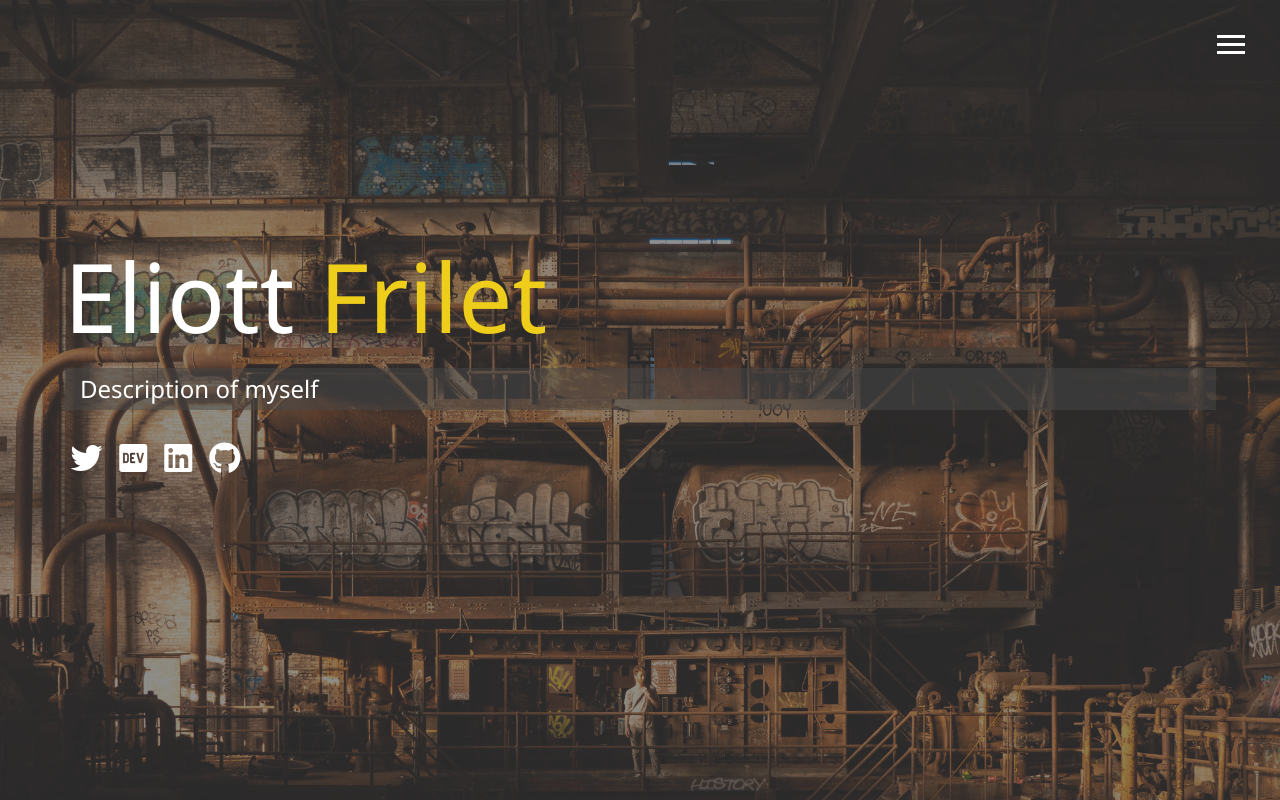
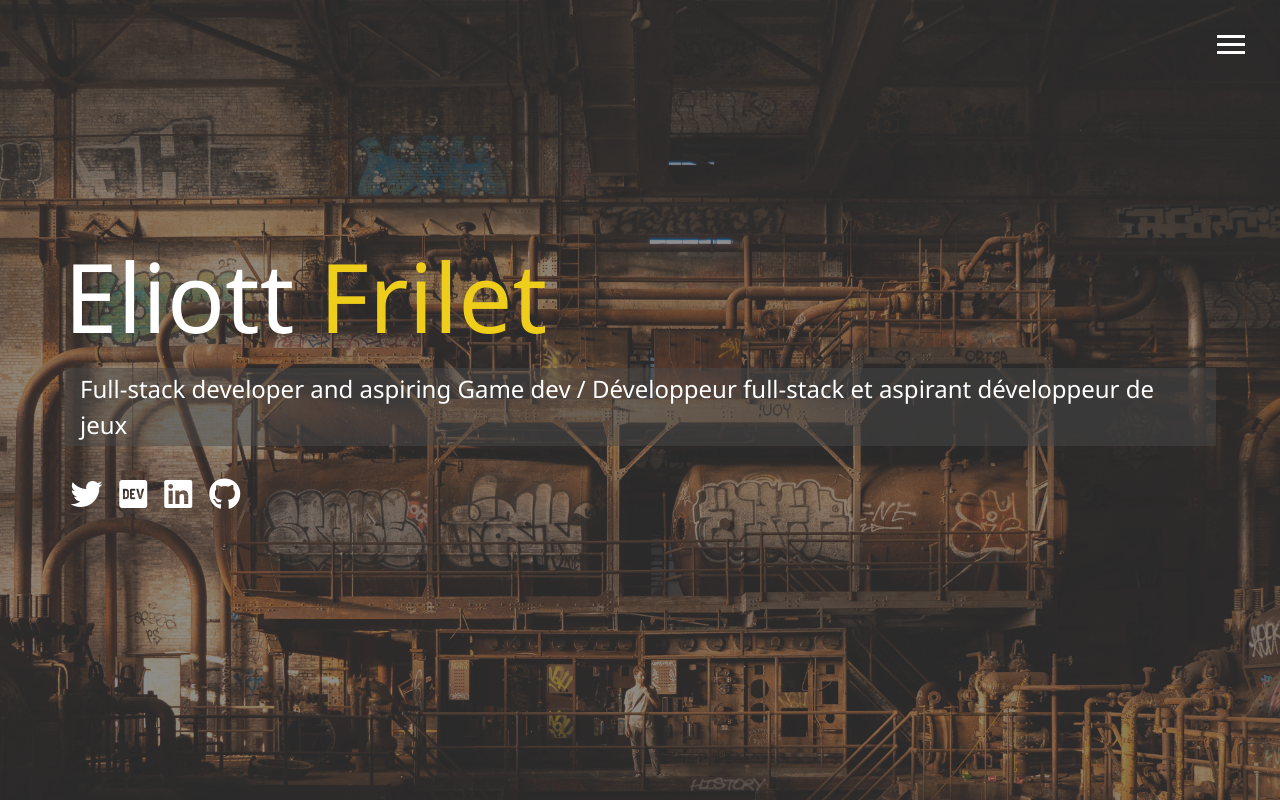
Before and after one commit to BunnyDunker/Portfolio, a website: page dist/index.html in a window 1280 px wide. Drawn offline with Linux system fonts and the light colour scheme.

Commit message:
Finalized heading text

```diff
--- a/dist/index.html
+++ b/dist/index.html
@@ -58,7 +58,8 @@
         Eliott <span class="text-secondary">Frilet</span>
       </h1>
       <h2 class="sm-heading">
-        Description of myself
+        Full-stack developer and aspiring Game dev / Développeur full-stack et
+        aspirant développeur de jeux
       </h2>
       <div class="icons">
         <a href="#!">
```
